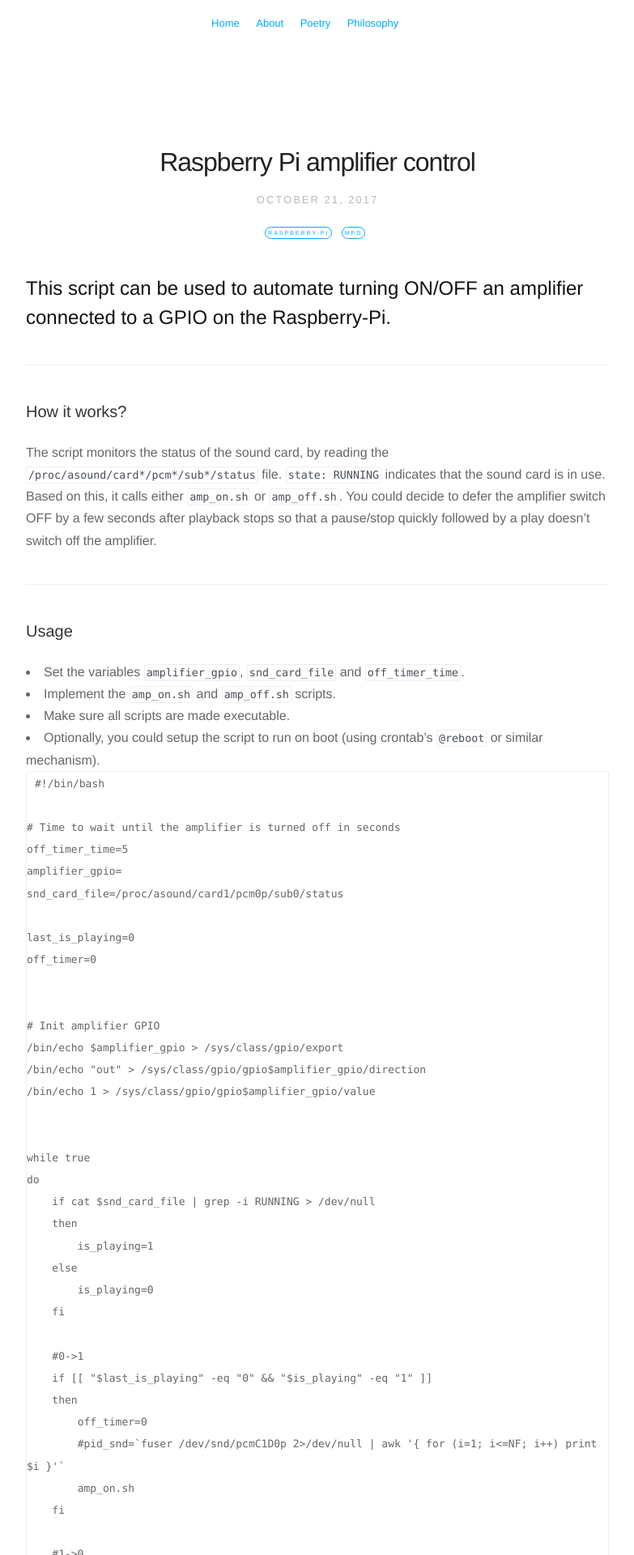
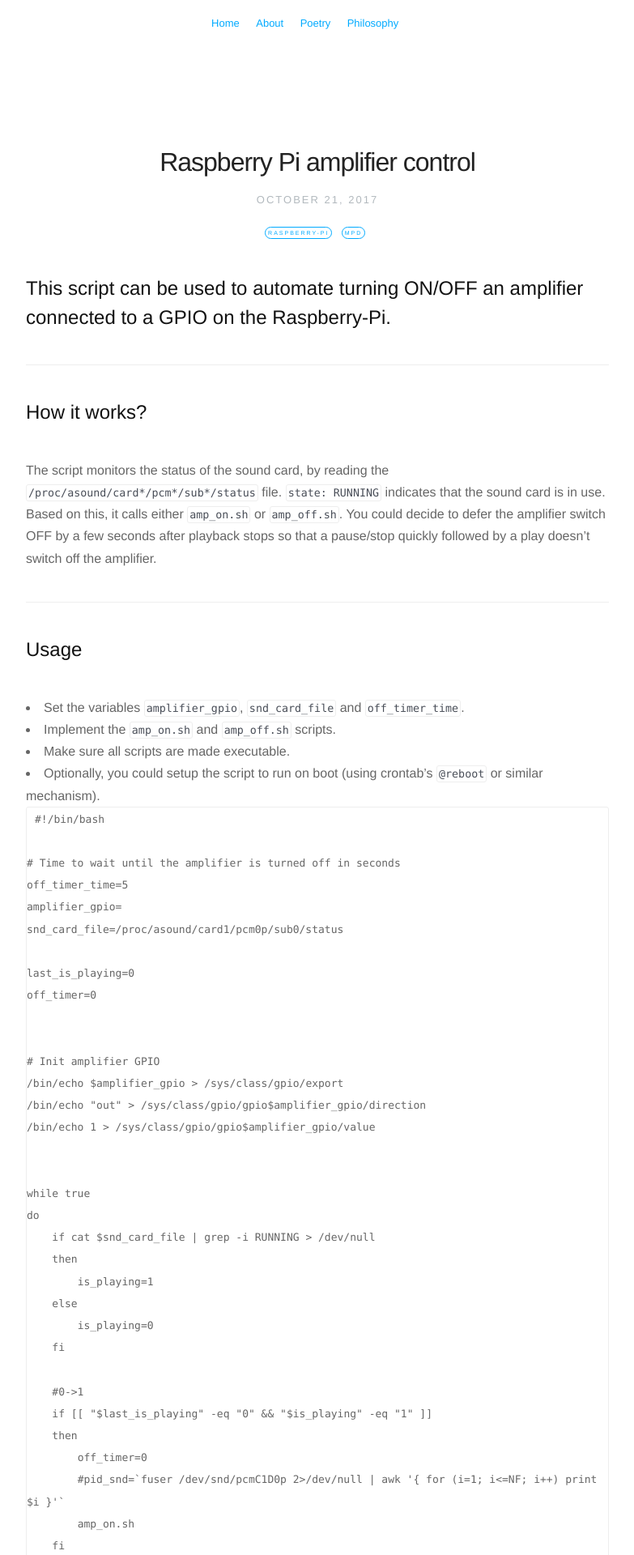
Before and after one commit to Sufi-Al-Hussaini/Sufi-Al-Hussaini.github.io, a Jekyll site: the page built from _posts/2017-10-21-rpi-amplifier-control.markdown, in a window 1280 px wide. Shown: the top 1920 px of the page at 81% size, without its empty margins (248-1031 px from the left). Built offline with Jekyll 4.4.1, drawn with Linux system fonts in a browser that asks for light colours; nearby versions of some CDN libraries; some web fonts are replaced; comment, search, counter and statistics services are not loaded; a style sheet for code colours, icons or effects is not loaded.

```diff
--- a/_posts/2017-10-21-rpi-amplifier-control.markdown
+++ b/_posts/2017-10-21-rpi-amplifier-control.markdown
@@ -11,14 +11,14 @@ tags: Raspberry-Pi MPD
 
 ***
 
-### How it works?
+## How it works?
 
 The script monitors the status of the sound card, by reading the `/proc/asound/card*/pcm*/sub*/status` file. `state: RUNNING` indicates that the sound card is in use. Based on this, it calls either `amp_on.sh` or `amp_off.sh`.
 You could decide to defer the amplifier switch OFF by a few seconds after playback stops so that a pause/stop quickly followed by a play doesn't switch off the amplifier.
 
 ***
 
-### Usage
+## Usage
 
 * Set the variables `amplifier_gpio`, `snd_card_file` and `off_timer_time`.
 * Implement the `amp_on.sh` and `amp_off.sh` scripts.
@@ -84,7 +84,7 @@ done
 
 ***
 
-### Fix MPD holds sound device indefinitely if client goes offline during playback problem
+## Fix MPD holds sound device indefinitely if client goes offline during playback problem
 
 I had this problem where MPD wouldn't release the sound device when a streaming client went offline/out of the network. This left the amplifier turned ON for extended periods of time leading to over-heating problems.
 
```
